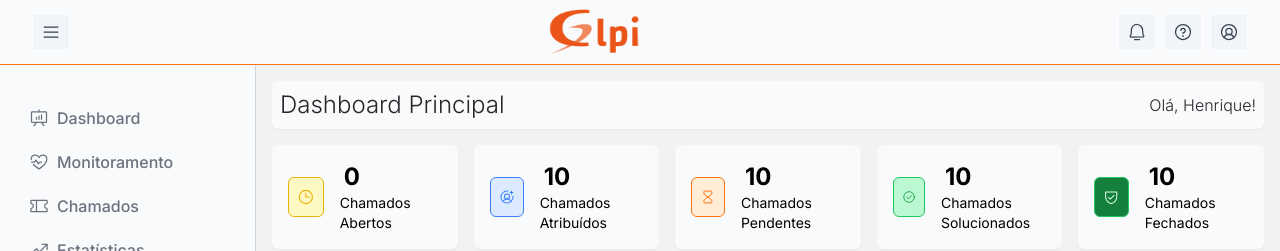
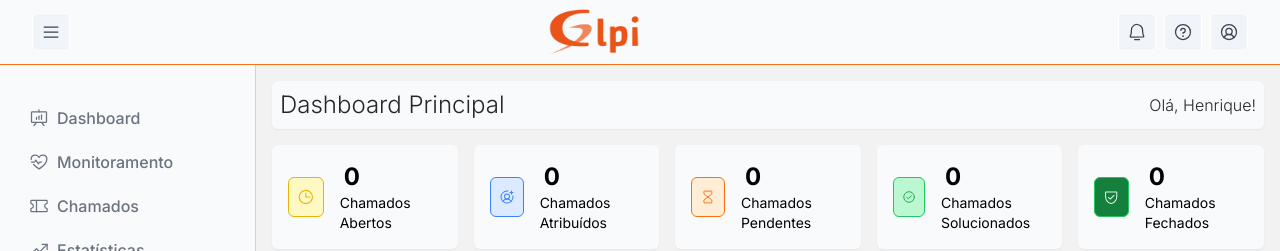
Before and after one commit to Henrry-Maximo/GLPI-Dashboard-Analytics, a React (Vite) app in the folder GLPI-Analytics-Pro/: page /main/home in a window 1280 px wide. Shown: the top 251 px of the page. Built offline with nearby package versions, Linux system fonts and the light colour scheme; no server answers; sample sign-in values are in the browser's storage.

Commit message:
✨ Feat: Add variables of environment for fetch with auth function

```diff
--- a/GLPI-Analytics-Pro/src/components/Card/Card.tsx
+++ b/GLPI-Analytics-Pro/src/components/Card/Card.tsx
@@ -1,5 +1,5 @@
 
-import { ElementType } from 'react'
+import type { ElementType } from 'react'
 
 interface CardProps {
   icon: ElementType
--- a/GLPI-Analytics-Pro/src/http/auth.ts
+++ b/GLPI-Analytics-Pro/src/http/auth.ts
@@ -9,7 +9,9 @@ export async function login({
   username,
   password,
 }: AuthPropsRequest): Promise<authPropsResponse> {
-  const response = await fetch("http://172.29.64.1:5000/api-glpi/sessions", {
+  const API_URL = import.meta.env.VITE_API_URL;
+
+  const response = await fetch(`${API_URL}/api-glpi/sessions`, {
     method: "POST",
 
     headers: {
--- a/GLPI-Analytics-Pro/src/http/fetch-tickets-details.ts
+++ b/GLPI-Analytics-Pro/src/http/fetch-tickets-details.ts
@@ -2,8 +2,10 @@ import type { DetailsTicketsResponse } from "../@types/interface-monitoring";
 import { fetchWithAuth } from "./middlewares/verify-jwt-authenticate";
 
 export async function fetchDetailsTickets(): Promise<DetailsTicketsResponse> {
+  const API_URL = import.meta.env.VITE_API_URL;
+
   const response = await fetchWithAuth(
-    "http://192.168.0.100:5000/api-glpi/tickets/tickets-line-time",
+    `${API_URL}/api-glpi/tickets/tickets-line-time`,
     {
       method: "GET",
       headers: {
--- a/GLPI-Analytics-Pro/src/http/fetch-tickets-monitoring.ts
+++ b/GLPI-Analytics-Pro/src/http/fetch-tickets-monitoring.ts
@@ -2,8 +2,10 @@ import type { DetailsMonitoringResponse } from "../@types/interface-monitoring";
 import { fetchWithAuth } from "./middlewares/verify-jwt-authenticate";
 
 export async function fetchTicketsMonitoring(): Promise<DetailsMonitoringResponse> {
+  const API_URL = import.meta.env.VITE_API_URL;
+
   const response = await fetchWithAuth(
-    "http://192.168.0.100:5000/api-glpi/tickets/last",
+    `${API_URL}/api-glpi/tickets/last`,
     {
       method: "GET",
       headers: {
--- a/GLPI-Analytics-Pro/src/http/fetch-tickets-state.ts
+++ b/GLPI-Analytics-Pro/src/http/fetch-tickets-state.ts
@@ -1,3 +1,5 @@
+import { fetchWithAuth } from "./middlewares/verify-jwt-authenticate";
+
 type PropsTicketsStateStatus = {
   tickets_total: number;
   tickets_open: number;
@@ -26,17 +28,16 @@ type TicketsStateResponse = {
 };
 
 export async function fetchTicketsState(): Promise<{
-  ticketsStateInDatabase: TicketsStateResponse[];
+  ticketsStateInDatabase: PropsTicketsStateStatus[];
 }> {
-  const userJWT = sessionStorage.getItem('jwt');
+  const API_URL = import.meta.env.VITE_API_URL;
 
-  const response = await fetch(
-    "http://192.168.0.100:5000/api-glpi/tickets/state",
+  const response = await fetchWithAuth(
+    `${API_URL}/api-glpi/tickets/state`,
     {
       method: "GET",
       headers: {
         "Content-Type": "application/json",
-        Authorization: `Bearer ${userJWT}`,
       },
     }
   );
--- a/GLPI-Analytics-Pro/src/http/middlewares/verify-jwt-authenticate.ts
+++ b/GLPI-Analytics-Pro/src/http/middlewares/verify-jwt-authenticate.ts
@@ -13,8 +13,8 @@ export async function fetchWithAuth(
 
   if (response.status === 401) {
     // Token expirado, redireciona para a área de logout
-    sessionStorage.removeItem("jwt"); // Limpa o token
-    window.location.href = "/"; // Redireciona para a página de login
+    sessionStorage.removeItem("jwt");
+    window.location.href = "/";
   }
 
   return response;
--- a/GLPI-Analytics-Pro/src/pages/home/index.tsx
+++ b/GLPI-Analytics-Pro/src/pages/home/index.tsx
@@ -24,13 +24,15 @@ interface TicketResponse {
 }
 
 export default function Home() {
-  const { ticketsStateInDatabase } = useQuery({
+  const { data } = useQuery({
     queryKey: ["state"],
     queryFn: fetchTicketsState,
     staleTime: 1000 * 60, // 1 minuto
     refetchInterval: 1000 * 5, // 10 segundos
     refetchOnWindowFocus: true,
   });
+
+  const amountStatusTickets = data?.ticketsStateInDatabase[0];
 
   return (
     <main className="w-full h-[max-content]">
@@ -45,31 +47,31 @@ export default function Home() {
         <div className="grid md:grid-cols-5 gap-4">
           <Card
             icon={Clock}
-            quantity={ticketsStateInDatabase ? ticketsStateInDatabase.tickets_total : '0'}
+            quantity={amountStatusTickets ? amountStatusTickets.tickets_open : 0}
             title="Chamados Abertos"
             className="h-10 w-10 bg-yellow-100 text-yellow-500 rounded-md p-2 border border-yellow-500"
           />
           <Card
             icon={UserCirclePlus}
-            quantity={10}
+            quantity={amountStatusTickets ? amountStatusTickets.tickets_assigned : 0}
             title="Chamados Atribuídos"
             className="h-10 w-10 bg-blue-100 text-blue-500 rounded-md p-2 border border-blue-500"
           />
           <Card
             icon={Hourglass}
-            quantity={10}
+            quantity={amountStatusTickets ? amountStatusTickets.tickets_pending : 0}
             title="Chamados Pendentes"
             className="h-10 w-10 bg-orange-100 text-orange-500 rounded-md p-2 border border-orange-500"
           />
           <Card
             icon={CheckCircle}
-            quantity={10}
+            quantity={amountStatusTickets ? amountStatusTickets.tickets_solved : 0}
             title="Chamados Solucionados"
             className="h-10 w-10 bg-green-200 text-green-600 rounded-md p-2 border border-green-500"
           />
           <Card
             icon={ShieldCheck}
-            quantity={10}
+            quantity={amountStatusTickets ? amountStatusTickets.tickets_closed : 0}
             title="Chamados Fechados"
             className="h-10 w-10 bg-green-700 text-green-100 rounded-md p-2 border border-green-500"
           />
--- a/GLPI-Analytics-Pro/src/pages/monitoring/components/FooterTicketsMonitoring.tsx
+++ b/GLPI-Analytics-Pro/src/pages/monitoring/components/FooterTicketsMonitoring.tsx
@@ -6,7 +6,7 @@ interface PropsTimeCheck {
 
 export function FooterTicketsMonitoring({ timeCheckUpdate }: PropsTimeCheck) {
   const lastUpdatedTicketsDetails =
-    dayjs(timeCheckUpdate).format(`DD/MM/YYYY HH:mm:ss`)
+    dayjs(timeCheckUpdate).format('DD/MM/YYYY HH:mm:ss')
 
   return (
     <p className="text-sm font-light text-end mt-1">
```
Also changed, not shown: 1 other file (tests, documents, lock files or other folders).
